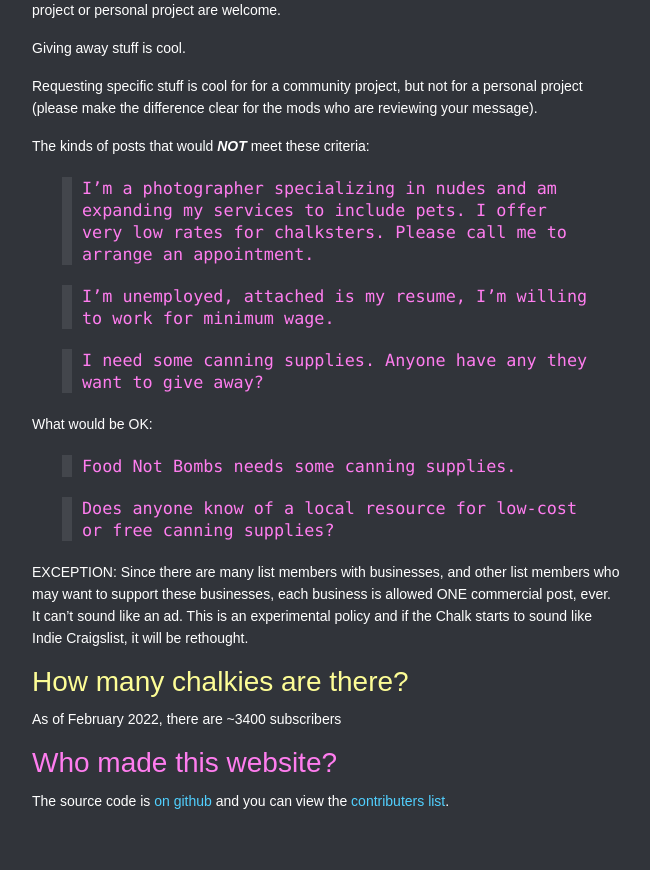
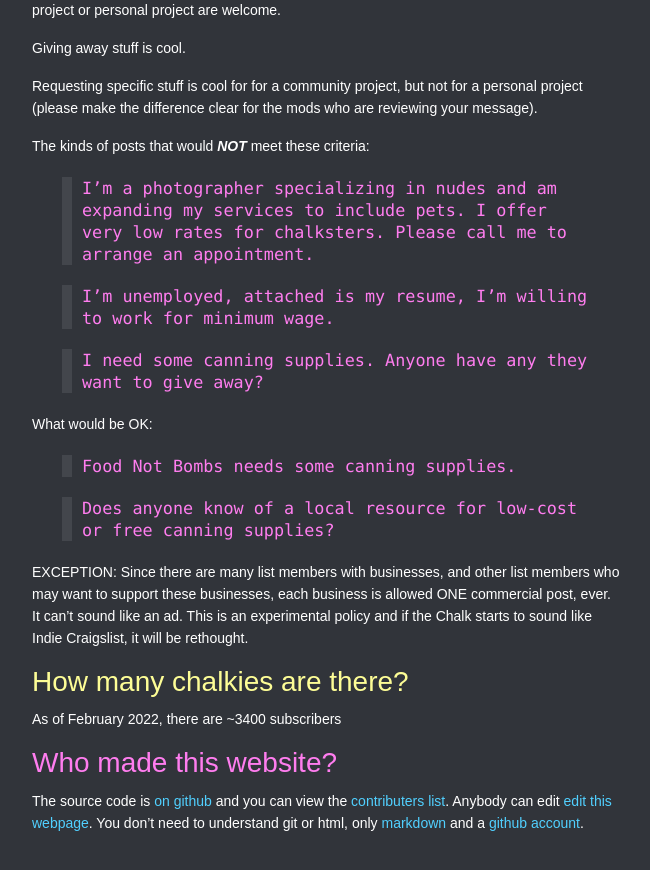
Before and after one commit to organicunity/chalkies.github.io, a Jekyll site: the page built from index.md, in a window 1280 px wide and 900 px high, scrolled down 3409 px. Shown: the top 870 px of the window, without its empty margins (313-963 px from the left). Built offline with Jekyll 4.4.1, drawn with Linux system fonts in a browser that asks for light colours; some web fonts are replaced; comment, search, counter and statistics services are not loaded; a style sheet for code colours, icons or effects is not loaded; our own code applies the rules of GitHub Pages for plain Markdown files.

Commit message:
explain how to edit on github
while using github's editor!

```diff
--- a/index.md
+++ b/index.md
@@ -116,4 +116,4 @@ As of February 2022, there are ~3400 subscribers
 
 # Who made this website?
 
-The source code is [on github](https://github.com/chalkies/chalkies.github.io) and you can view the [contributers list](https://github.com/chalkies/chalkies.github.io/graphs/contributors).
+The source code is [on github](https://github.com/chalkies/chalkies.github.io) and you can view the [contributers list](https://github.com/chalkies/chalkies.github.io/graphs/contributors). Anybody can edit [edit this webpage](https://github.com/chalkies/chalkies.github.io/edit/main/index.md). You don't need to understand git or html, only [markdown](https://www.markdownguide.org/basic-syntax) and a [github account](https://github.com/login).
```
